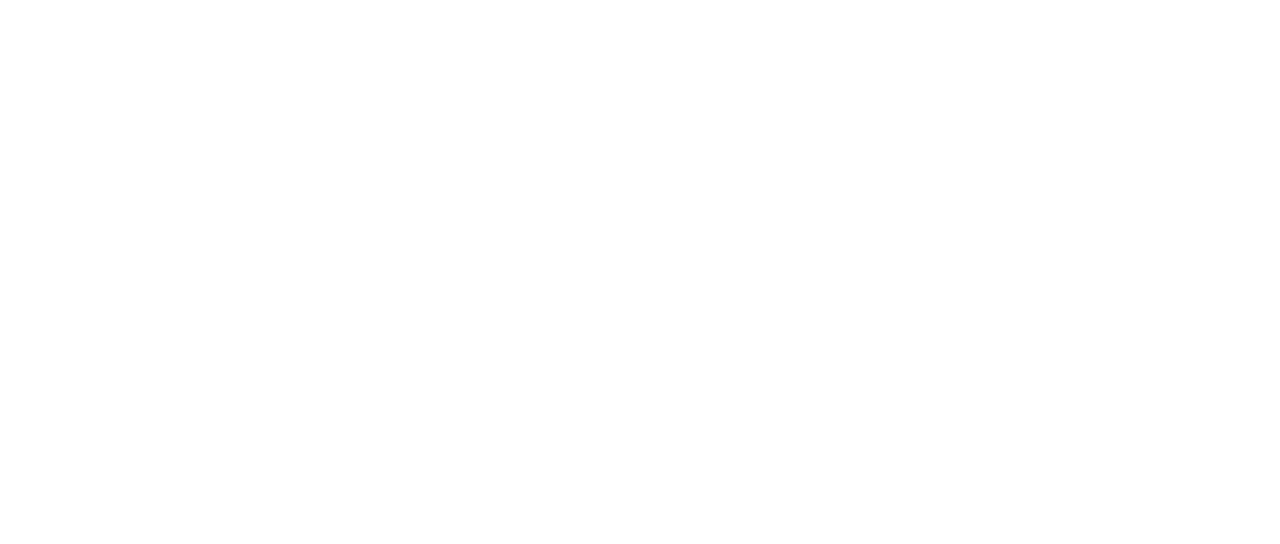
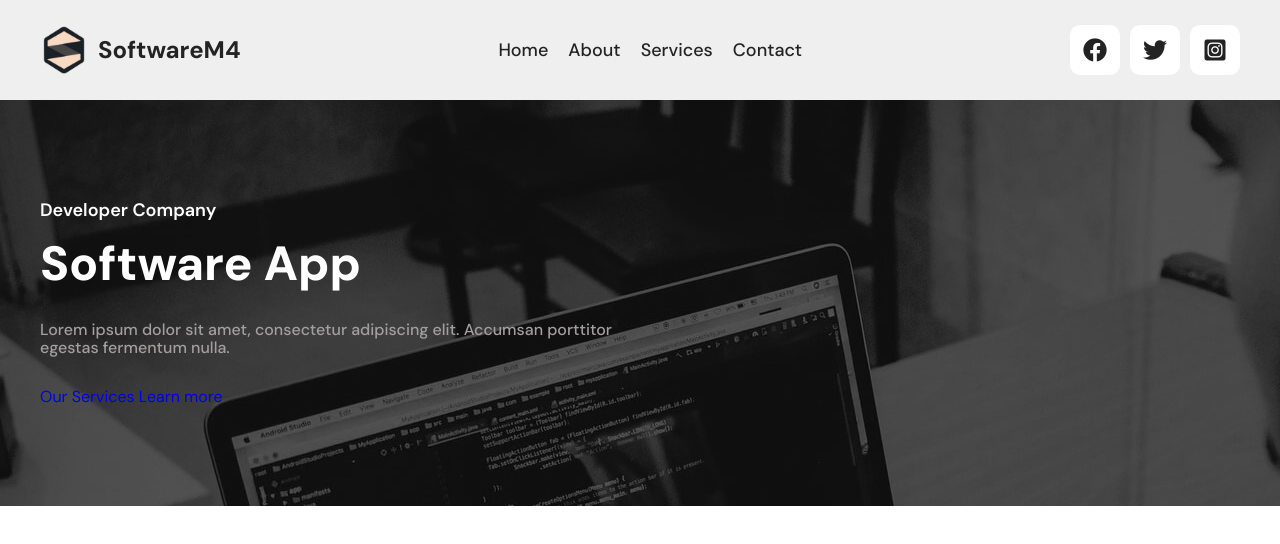
Before and after one commit to thinhnguyenwilliam/bai-11-FE, a plain HTML site: page index.html in a window 1280 px wide. Drawn offline with nearby package versions, Linux system fonts and the light colour scheme; a web font is replaced by a local one.

Commit message:
update 10:11 16/11/2023

```diff
--- a/assets/css/base.css
+++ b/assets/css/base.css
@@ -1,17 +1,19 @@
 /* import embedded is always first : font text*/
-@import url('https://fonts.googleapis.com/css2?family=Inria+Serif:ital,wght@0,300;0,400;0,700;1,300;1,400;1,700&display=swap');
+@import url('https://fonts.googleapis.com/css2?family=DM+Sans:ital,opsz,wght@0,9..40,100;0,9..40,200;0,9..40,300;0,9..40,400;0,9..40,500;0,9..40,600;0,9..40,700;0,9..40,800;0,9..40,900;0,9..40,1000;1,9..40,100;1,9..40,200;1,9..40,300;1,9..40,400;1,9..40,500;1,9..40,600;1,9..40,700;1,9..40,800;1,9..40,900;1,9..40,1000&display=swap');
 
 
 
 /*creat variable global*/
 :root{
-    --color-main:#103178;
-    --color-highlight:#FCC90F;
-    --color-text:#BBBBBB;
-    --bg-1:#F0F2F5;
-    --color-green:#13A05D;
+    --color-main:#232323;
+    --color-highlight:#F7D9C4;
+    --color-text:#777777;
+    --bg-1:#EFEFEF;
+    --bg-2:#DCE8EB;
+    --bg-3:#1B2026;
 
-    --font:'Inria Serif', serif;
+
+    --font:'DM Sans', sans-serif;
 }
 
 *{
--- a/assets/css/style.css
+++ b/assets/css/style.css
@@ -0,0 +1,112 @@
+/* box header */
+.header{
+    background-color: var(--bg-1);
+}
+.header .inner_wrap{
+    display: flex;
+    align-items: center;
+    justify-content: space-between;
+    padding: 0 40px;
+}
+.header .inner_logo a{/*cho hình và chữ canh giữa*/
+    display: flex;
+    align-items: center;
+}
+.header .inner_logo img{
+    height: 48px;
+    width: auto;
+}
+.header .inner_logo span{
+    font-size: 24px;
+    font-weight: 700;
+    color: var(--color-main);
+    margin-left: 10px;
+}
+.header .inner_menu ul{/*trong tag ul có padding và margin sẵn nên cần css nó về 0*/
+    list-style: none;
+    padding: 0;
+    margin: 0;
+    display: flex;
+}
+.header .inner_menu ul li a{
+    display: inline-flex;/*có thể điều chỉnh width height cho tag a, và dùng được align-items, justify-content*/
+    align-items: center;
+    justify-content: center;
+    height: 100px;
+    padding: 10px;
+    font-size: 18px;
+    font-weight: 500;
+    color: var(--color-main);
+}
+.header .inner_menu ul li a:hover{
+    background-color: #fff;
+    color: var(--color-text);
+}
+.header .inner_social ul{/*trong tag ul có padding và margin sẵn nên cần css nó về 0*/
+    list-style: none;
+    padding: 0;
+    margin: 0;
+    display: flex;
+}
+.header .inner_social ul li a{
+    background-color: #fff;
+    margin-left: 10px;
+
+    display: inline-flex;/*có thể điều chỉnh width height cho tag a, và dùng được align-items, justify-content*/
+    width: 50px;
+    height: 50px;
+    align-items: center;
+    justify-content: center;
+
+    border-radius: 10px;
+    font-size: 24px;
+    color: var(--color-main);
+}
+/* End box header */
+
+
+
+
+
+/* Section 1 */
+.section_1{
+    background-image: url(../img/background1.jpg);
+    padding: 100px 0;
+
+    position: relative;/*tạo nền đen đè lên img background*/
+}
+.section_1::before{/*tạo nền đen(phần tử giả) đè lên img background*/
+    content: '';
+    background-color: #000000a2;/*kéo cột 2: cột làm mờ*/
+
+    display: block;
+    width: 100%;
+    height: 100%;
+
+    position: absolute;/*có z-index:0*/
+    top: 0;
+    left: 0;
+}
+.section_1 .inner_wrap{
+    max-width: 50%;
+    position: relative;/*để inner_wrap này nổi lên so với nền đen thì phải có z-index khác static(z-index<0)*/
+}
+.section_1 .inner_subtitle{
+    font-size: 18px;
+    font-weight: 600;
+    color: #fff;
+    margin-bottom: 15px;
+}
+.section_1 .inner_title{
+    font-size: 48px;
+    font-weight: 800;
+    color: #fff;
+    margin-bottom: 30px;
+}
+.section_1 .inner_desc{
+    font-size: 16px;
+    font-weight: 500;
+    color: #a39f9f;
+    margin-bottom: 30px;
+}
+/* End Section 1 */
--- a/index.html
+++ b/index.html
@@ -18,8 +18,72 @@
 <body>
 
     <!-- Header -->
+    <div class="header">
+        <div class="inner_wrap">
+            <div class="inner_logo">
+                <a href="/"><!-- nhấp vào logo và chữ tag span quay về trang chủ "/"-->
+                    <img src="assets/img/logo.png" alt="">
+                    <span>SoftwareM4</span>
+                </a>
+            </div>
+            <div class="inner_menu">
+                <ul>
+                    <li><a href="/">Home</a></li><!-- link trang chủ "/" -->
+                    <li><a href="#">About</a></li><!-- chưa biết link sang đâu thì # -->
+                    <li><a href="#">Services</a></li><!-- chưa biết link sang đâu thì # -->
+                    <li><a href="#">Contact</a></li><!-- chưa biết link sang đâu thì # -->
+                </ul>
+            </div>
+            <div class="inner_social">
+                <ul>
+                    <li>
+                        <a href="#" target="_blank">
+                            <i class="fa-brands fa-facebook"></i>
+                        </a>
+                    </li>
+                    <li>
+                        <a href="#" target="_blank">
+                            <i class="fa-brands fa-twitter"></i>
+                        </a>
+                    </li>
+                    <li>
+                        <a href="#" target="_blank">
+                            <i class="fa-brands fa-square-instagram"></i>
+                        </a>
+                    </li>
+                </ul>
+            </div>
+        </div>
+    </div>
     <!-- End Header -->
 
 
+
+    <!-- Section 1 -->
+    <div class="section_1">
+        <div class="container">
+            <div class="inner_wrap">
+                <div class="inner_subtitle">
+                    Developer Company
+                </div>
+                <div class="inner_title">
+                    Software App
+                </div>
+                <div class="inner_desc">
+                    Lorem ipsum dolor sit amet, consectetur adipiscing elit. Accumsan porttitor egestas fermentum nulla.
+                </div>
+                <div class="inner_button">
+                    <a href="#" class="button button_highlight">
+                        Our Services
+                    </a>
+                    <a href="#" class="button button_outline_highlight">
+                        Learn more
+                    </a>
+                </div>
+            </div>
+        </div>
+    </div>
+    <!-- End Section 1 -->
+
 </body>
 </html>
```
Also changed, not shown: assets/img/background1.jpg (added).
